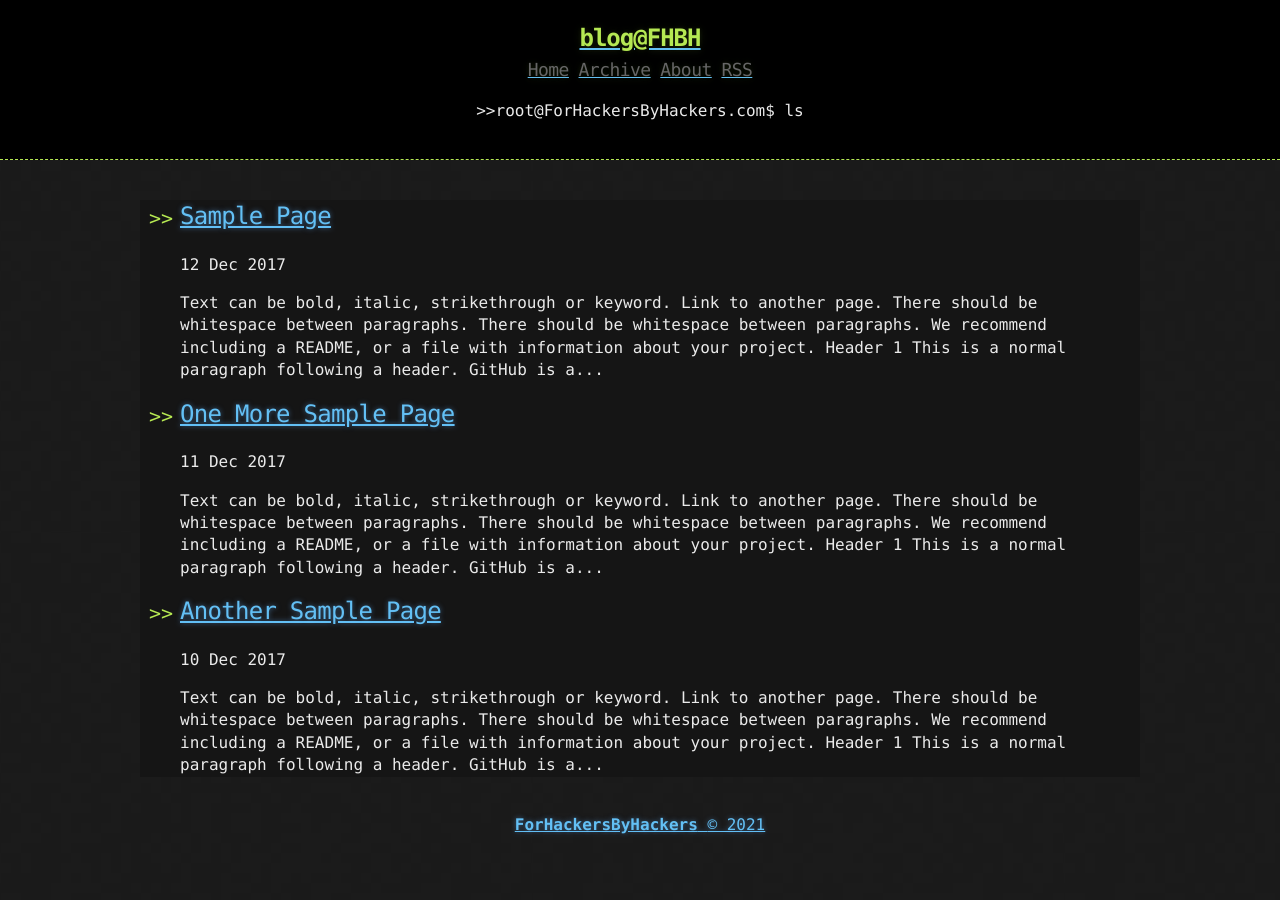
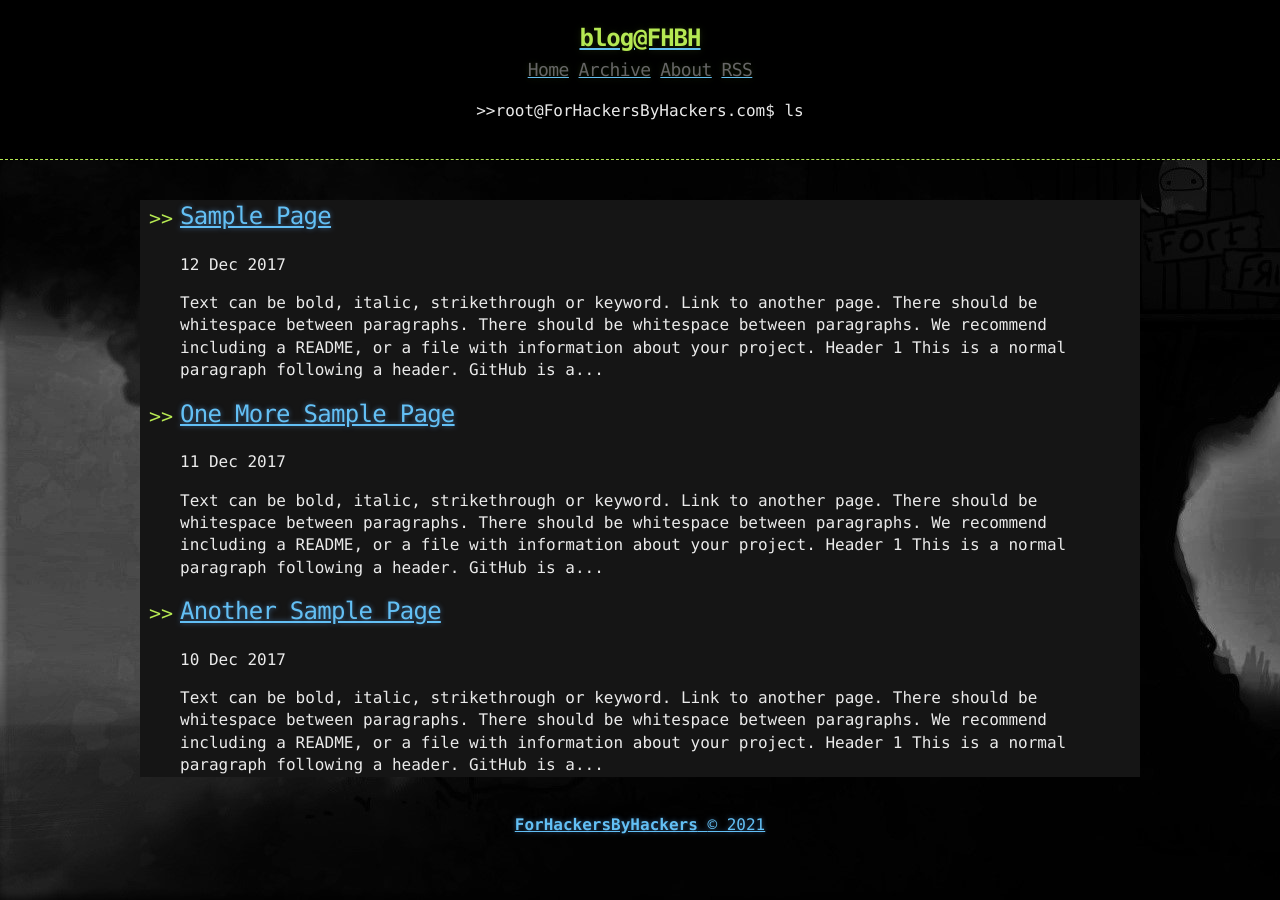
Before and after one commit to bugcatchernade/blog, a Jekyll site: the page built from index.html, in a window 1280 px wide. Built offline with Jekyll 4.4.1, drawn with Linux system fonts in a browser that asks for light colours; the list of posts is cut into pages by our own code.

Commit message:
body bkg

```diff
--- a/_sass/base.scss
+++ b/_sass/base.scss
@@ -14,7 +14,7 @@ $blockquote-border: $dove-grey !default;
 body {
   margin: 0;
   padding: 0;
-  background: $body-background url("../assets/bkg.png") 0 0;
+  background: $body-background url("../assets/bkg.jpg") 0 0;
   color: $body-foreground;
   font-size: 16px;
   line-height: 1.5;
@@ -27,7 +27,7 @@ body {
   width: 90%;
   max-width: 1000px;
   margin: 0 auto;
-  background: url("../assets/fort.jpg")
+
 
 }
 
```
Also changed, not shown: assets/bkg.jpg (added), assets/bkg.png (deleted).
